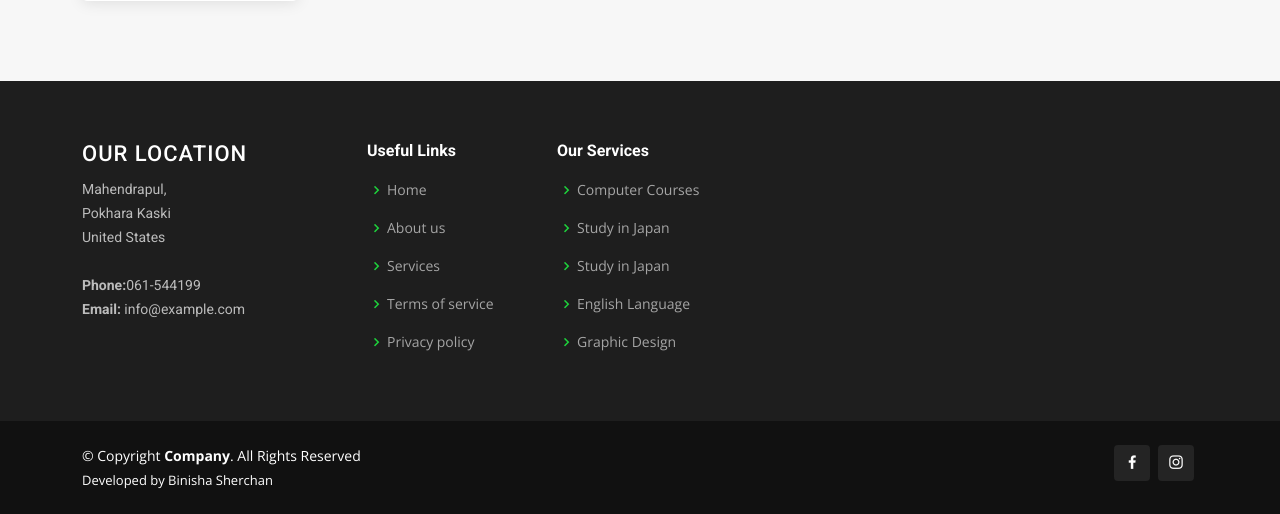
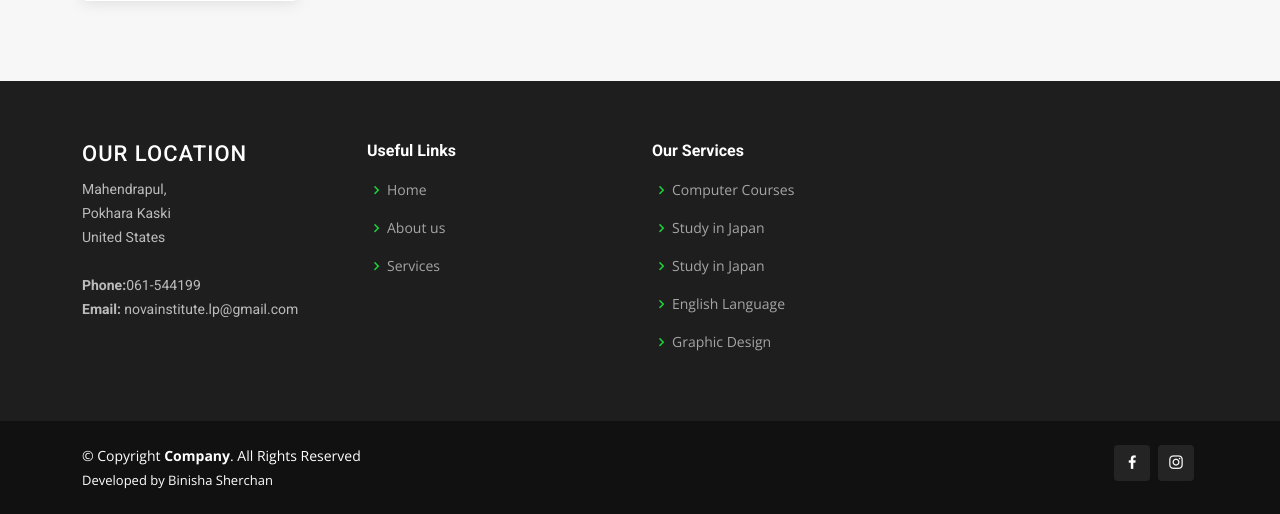
Before and after one commit to binishasherchan/novawebsite, a PHP site: page /index.php in a window 1280 px wide. Shown: the part 5195-5709 px from the top of the page. Run offline with PHP 8.4, Linux system fonts and the light colour scheme.

Commit message:
Update content

```diff
--- a/include/footer.php
+++ b/include/footer.php
@@ -13,18 +13,17 @@
               United States <br><br>
               <strong>Phone:</strong>061-544199
               <br>
-              <strong>Email:</strong> info@example.com<br>
+              <strong>Email:</strong> novainstitute.lp@gmail.com<br>
             </p>
           </div>
 
-          <div class="col-lg-2 col-md-6 footer-links">
+          <div class="col-lg-3 col-md-6 footer-links">
             <h4>Useful Links</h4>
             <ul>
               <li><i class="bx bx-chevron-right"></i> <a href="#">Home</a></li>
-              <li><i class="bx bx-chevron-right"></i> <a href="#">About us</a></li>
-              <li><i class="bx bx-chevron-right"></i> <a href="#">Services</a></li>
-              <li><i class="bx bx-chevron-right"></i> <a href="#">Terms of service</a></li>
-              <li><i class="bx bx-chevron-right"></i> <a href="#">Privacy policy</a></li>
+              <li><i class="bx bx-chevron-right"></i> <a href="about.php">About us</a></li>
+              <li><i class="bx bx-chevron-right"></i> <a href="services.php">Services</a></li>
+
             </ul>
           </div>
 
--- a/include/navbar.php
+++ b/include/navbar.php
@@ -27,7 +27,7 @@
         <a href="https://www.facebook.com/NovaJapaneseLanguageInstitute"  target="_blank" class="facebook"><i class="bu bi-facebook"></i></a>
         <!-- <a href="#" class="instagram"><i class="bu bi-instagram"></i></a> -->
         <a href=""> <i class="bu bi-instagram"></i></a>
-        <a href=""> <i class="bu bi-tiktok"></i></a>
+        <!-- <a href=""> <i class="bu bi-tiktok"></i></a> -->
 
       </div>
 
```
